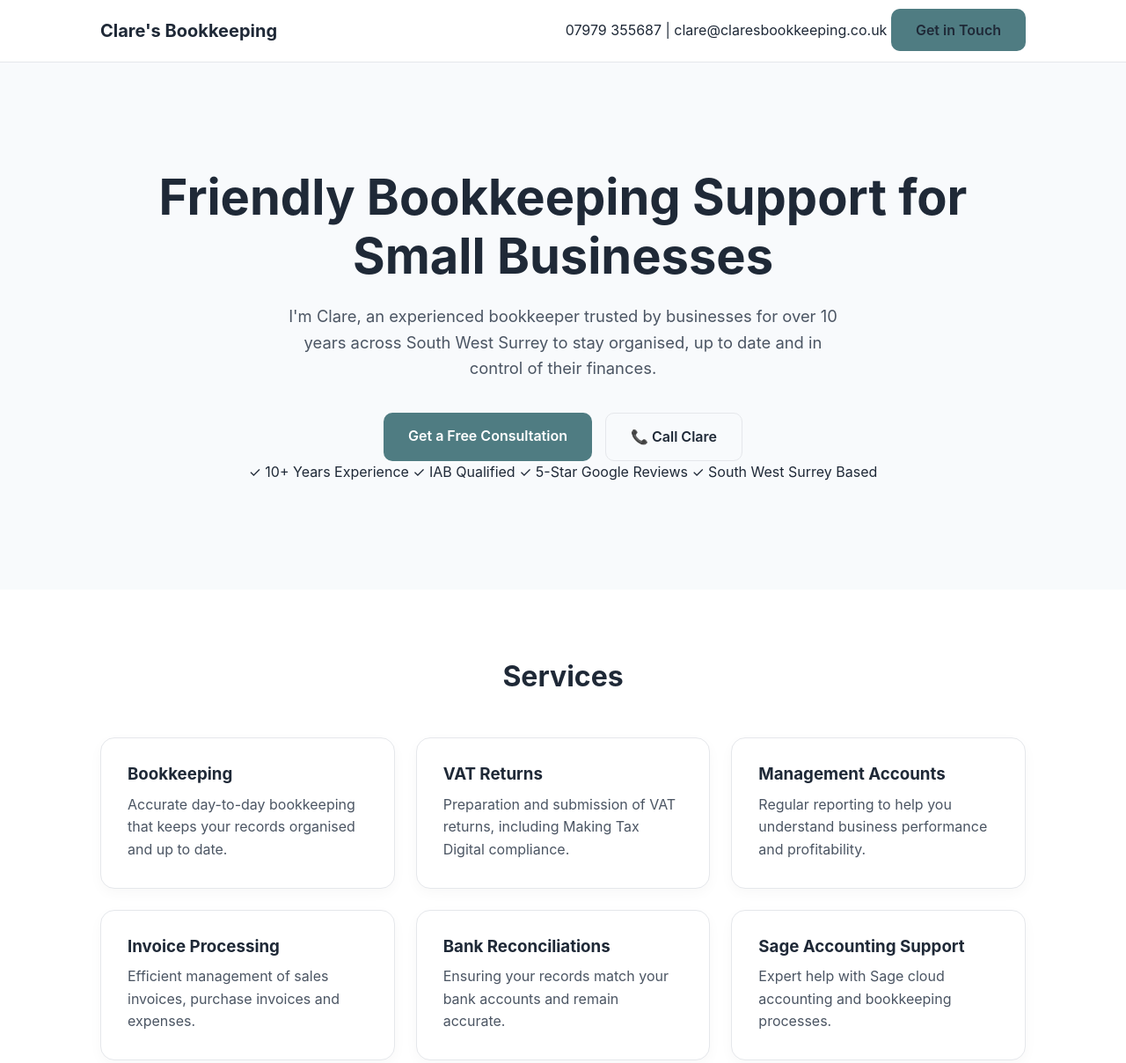
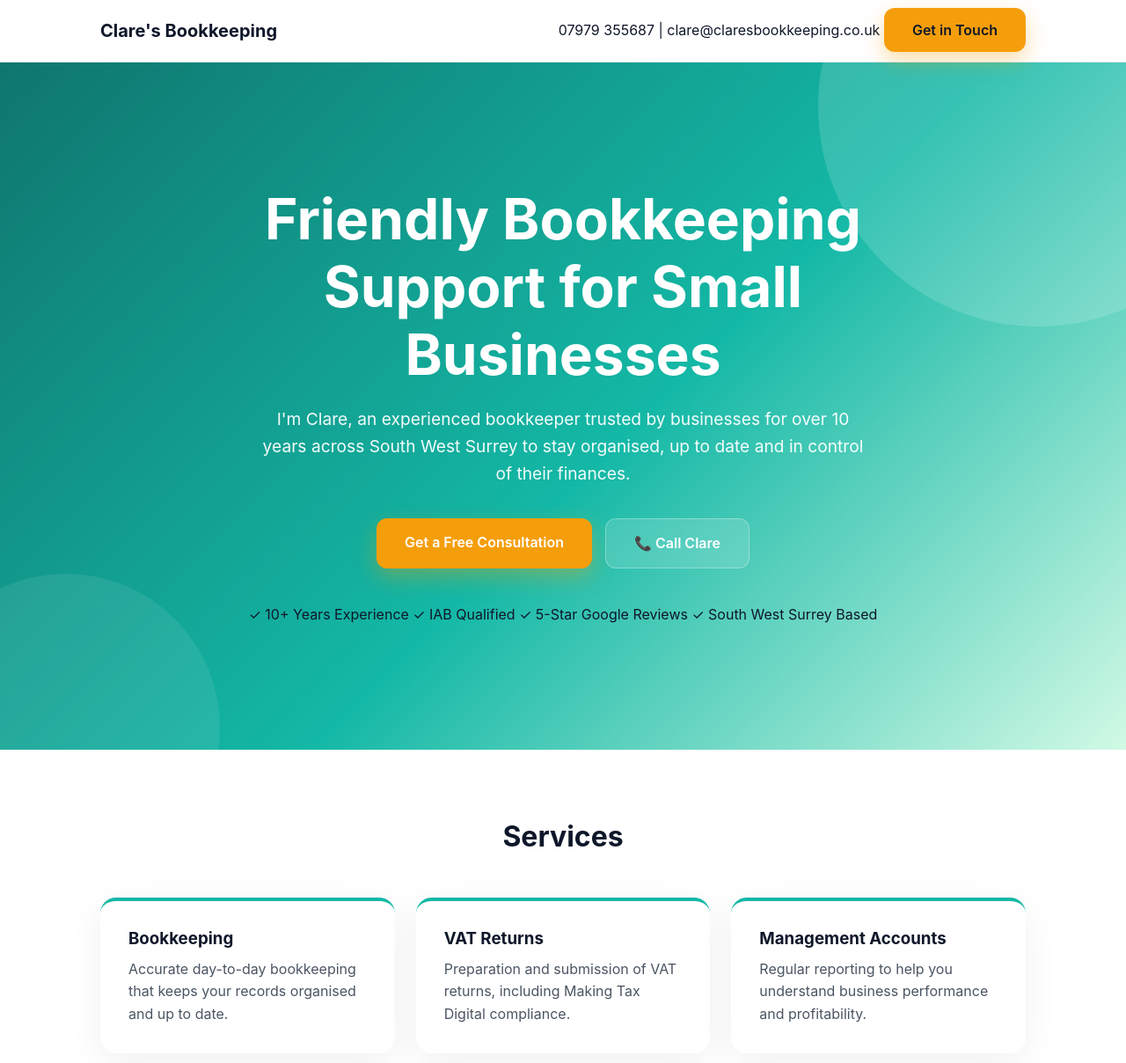
Before and after one commit to cbyrnesbookkeeping-ux/claresbookkeeping-website, a plain HTML site: page index.html in a window 1280 px wide. Shown: the top 1208 px of the page at 88% size. Drawn offline with Linux system fonts and the light colour scheme.

Commit message:
Add files via upload

```diff
--- a/index.html
+++ b/index.html
@@ -7,10 +7,15 @@
 
 <style>
 :root {
-    --primary: #4F7C82;
-    --dark: #1F2937;
+    --primary: #0F766E;      /* Deep teal */
+    --primary-light: #14B8A6;
+    --secondary: #F59E0B;    /* Warm gold accent */
+    --dark: #0F172A;         /* Navy slate */
+    --text: #334155;
     --light: #F8FAFC;
-    --border: #E5E7EB;
+    --surface: #FFFFFF;
+    --surface-alt: #F0FDFA;
+    --border: #E2E8F0;
 }
 
 * {
@@ -81,21 +86,57 @@
 
 /* Hero */
 
+.hero::before {
+    content: "";
+    position: absolute;
+    top: -200px;
+    right: -150px;
+    width: 500px;
+    height: 500px;
+    background: rgba(255,255,255,0.15);
+    border-radius: 50%;
+}
+
+.hero::after {
+    content: "";
+    position: absolute;
+    bottom: -150px;
+    left: -100px;
+    width: 350px;
+    height: 350px;
+    background: rgba(255,255,255,0.08);
+    border-radius: 50%;
+}
+
 .hero {
-    padding: 120px 0;
+    position: relative;
+    overflow: hidden;
+    padding: 140px 0;
     text-align: center;
-    background: var(--light);
+
+    background:
+        linear-gradient(
+            135deg,
+            #0F766E 0%,
+            #14B8A6 55%,
+            #D1FAE5 100%
+        );
 }
 
 .hero h1 {
-    font-size: 3.5rem;
+    font-size: 4rem;
+    color: white;
     margin-bottom: 20px;
+    max-width: 900px;
+    margin-left: auto;
+    margin-right: auto;
 }
 
 .hero p {
-    max-width: 650px;
+    color: rgba(255,255,255,0.95);
+    font-size: 1.2rem;
+    max-width: 700px;
     margin: auto;
-    font-size: 1.15rem;
 }
 
 .hero-buttons {
@@ -107,25 +148,33 @@
 }
 
 .btn {
-    padding: 14px 28px;
-    border-radius: 10px;
+    padding: 15px 32px;
+    border-radius: 12px;
     text-decoration: none;
     font-weight: 600;
-    transition: .3s;
+    transition: all .3s ease;
 }
 
 .btn-primary {
-    background: var(--primary);
+    background: var(--secondary);
     color: white;
+    box-shadow:
+        0 10px 25px rgba(245,158,11,.35);
 }
 
 .btn-primary:hover {
-    opacity: 0.9;
+    transform: translateY(-2px);
 }
 
 .btn-secondary {
-    border: 1px solid var(--border);
-    color: var(--dark);
+    background: rgba(255,255,255,.15);
+    border: 1px solid rgba(255,255,255,.3);
+    color: white;
+    backdrop-filter: blur(10px);
+}
+
+.btn-secondary:hover {
+    background: rgba(255,255,255,.25);
 }
 
 /* Services */
@@ -138,16 +187,39 @@
 }
 
 .card {
-    padding: 30px;
-    border: 1px solid var(--border);
-    border-radius: 16px;
    background: white;
-    box-shadow: 0 5px 15px rgba(0,0,0,0.03);
+    border: none;
+    border-radius: 18px;
+    padding: 32px;
+    box-shadow:
+        0 10px 40px rgba(15,23,42,.06);
+
+    transition: all .3s ease;
+    border-top: 4px solid var(--primary-light);
+}
+
+.card:hover {
+    transform: translateY(-6px);
+    box-shadow:
+        0 20px 50px rgba(15,23,42,.12);
 }
 
 .card h3 {
     margin-bottom: 10px;
 }
+
+/* Credentials */
+.credentials {
+    background: #F8FAFC;
+}
+
+
+.credentials .card:first-child {
+    border-top-color: var(--secondary);
+}
+
+
+
 
 /* About */
 
@@ -170,7 +242,12 @@
 /* Contact */
 
 .contact {
-    background: var(--light);
+    background:
+        linear-gradient(
+            135deg,
+            #ECFDF5,
+            #F0FDFA
+        );
 }
 
 .contact-form {
@@ -207,6 +284,29 @@
     cursor: pointer;
 }
 
+/* Trust */
+
+.trust-bar {
+    background: white;
+}
+
+.trust-bar .container {
+    display: flex;
+    justify-content: center;
+    gap: 40px;
+    flex-wrap: wrap;
+    padding: 20px;
+    margin-top: -35px;
+    position: relative;
+    z-index: 2;
+
+    background: white;
+    border-radius: 18px;
+
+    box-shadow:
+        0 15px 40px rgba(0,0,0,.08);
+}
+
 /* Footer */
 
 footer {
@@ -228,7 +328,12 @@
 }
 
 .testimonials {
-    background: white;
+    background:
+        linear-gradient(
+            180deg,
+            white,
+            #F8FAFC
+        );
 }
 
 .review-summary {
@@ -240,7 +345,14 @@
 }
 
 .testimonial {
-    text-align: left;
+    background: white;
+    position: relative;
+}
+
+.testimonial::before {
+    content: "★★★★★";
+    color: var(--secondary);
+    font-size: 1.1rem;
 }
 
 .testimonial p {
@@ -268,6 +380,22 @@
     justify-content: center;
     gap: 15px;
     flex-wrap: wrap;
+}
+
+.hero-highlights {
+    margin-top: 40px;
+    display: flex;
+    justify-content: center;
+    gap: 15px;
+    flex-wrap: wrap;
+}
+
+.hero-highlights span {
+    background: rgba(255,255,255,.15);
+    color: white;
+    padding: 12px 18px;
+    border-radius: 999px;
+    backdrop-filter: blur(10px);
 }
 </style>
 </head>
@@ -353,8 +481,8 @@
             </div>
 
             <div class="card">
-                <h3>Sage Accounting Support</h3>
-                <p>Expert help with Sage cloud accounting and bookkeeping processes.</p>
+                <h3>Accounting Support</h3>
+                <p>Expert help with bookkeeping and accounts preparation using Sage 50 Cloud, Sage Accounting and Xero.</p>
             </div>
 
         </div>
@@ -407,16 +535,16 @@
     </div>
 </section>
 
+
 <section class="credentials">
     <div class="container">
 
         <h2>Professional Standards</h2>
-
         <div class="services-grid">
 
             <div class="card">
               <h3>IAB Qualified</h3>
-<img src="iab-logo-480.webp" width="160" height="60" />
+              <img src="iab-logo-480.avif" width="160" height="60" />
               <p>
                 Professional bookkeeping services provided to recognised industry standards.
               </p>
@@ -440,6 +568,8 @@
 
     </div>
 </section>
+
+
 
 
 <section class="about">
@@ -512,9 +642,7 @@
 
 <footer>
 <p>
-Based in Chiddingfold, Clare's Bookkeeping supports
-businesses throughout Godalming, Guildford, Farnham,
-Haslemere and across South West Surrey with their Bookkeeping, VAT Returns MTD and accounts preparation using Sage 50 Accounts and Xero.
+Based in Chiddingfold, Clare's Bookkeeping supports businesses throughout Godalming, Guildford, Farnham, Haslemere and across South West Surrey with their Bookkeeping, VAT Returns MTD and accounts preparation using Sage 50 Accounts and Xero.
 </p>
     <p>© 2026 Clare's Bookkeeping</p>
 </footer>
```
Lines whose indentation alone changed are shown as unchanged.
